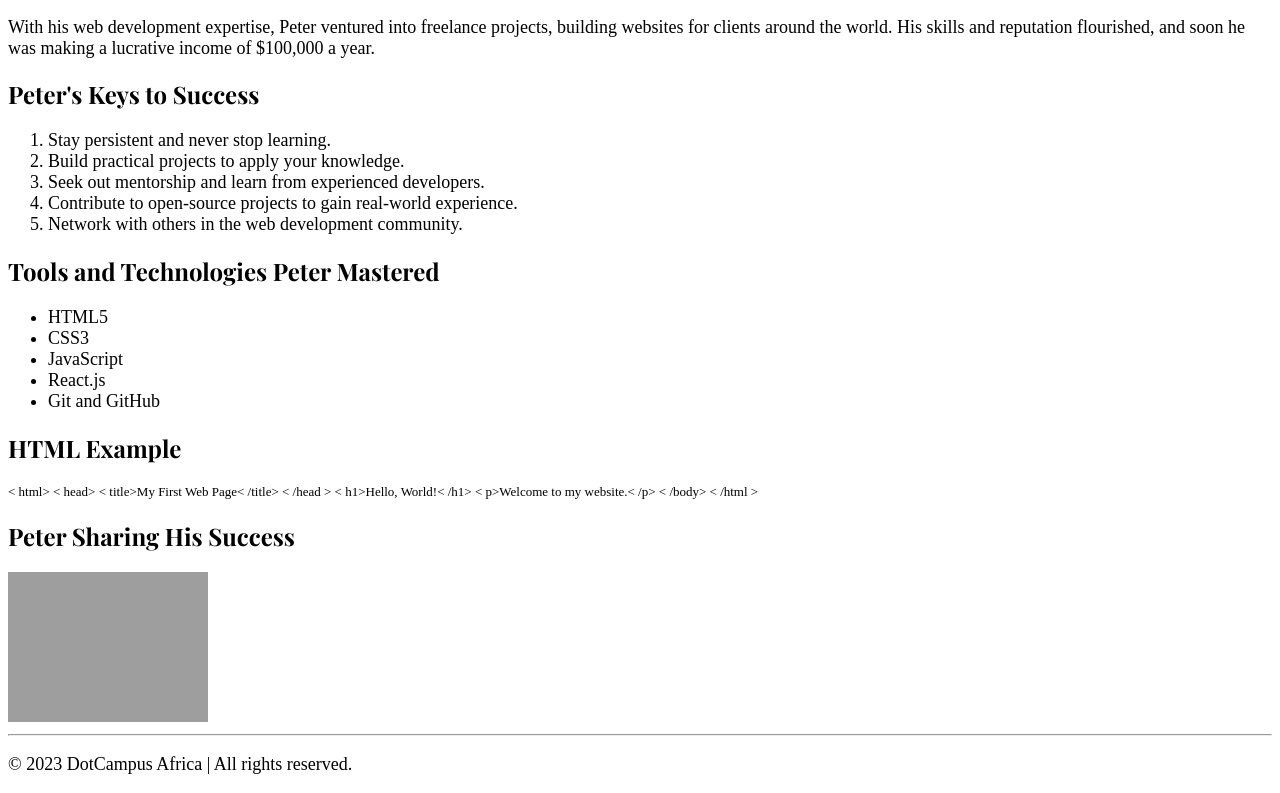
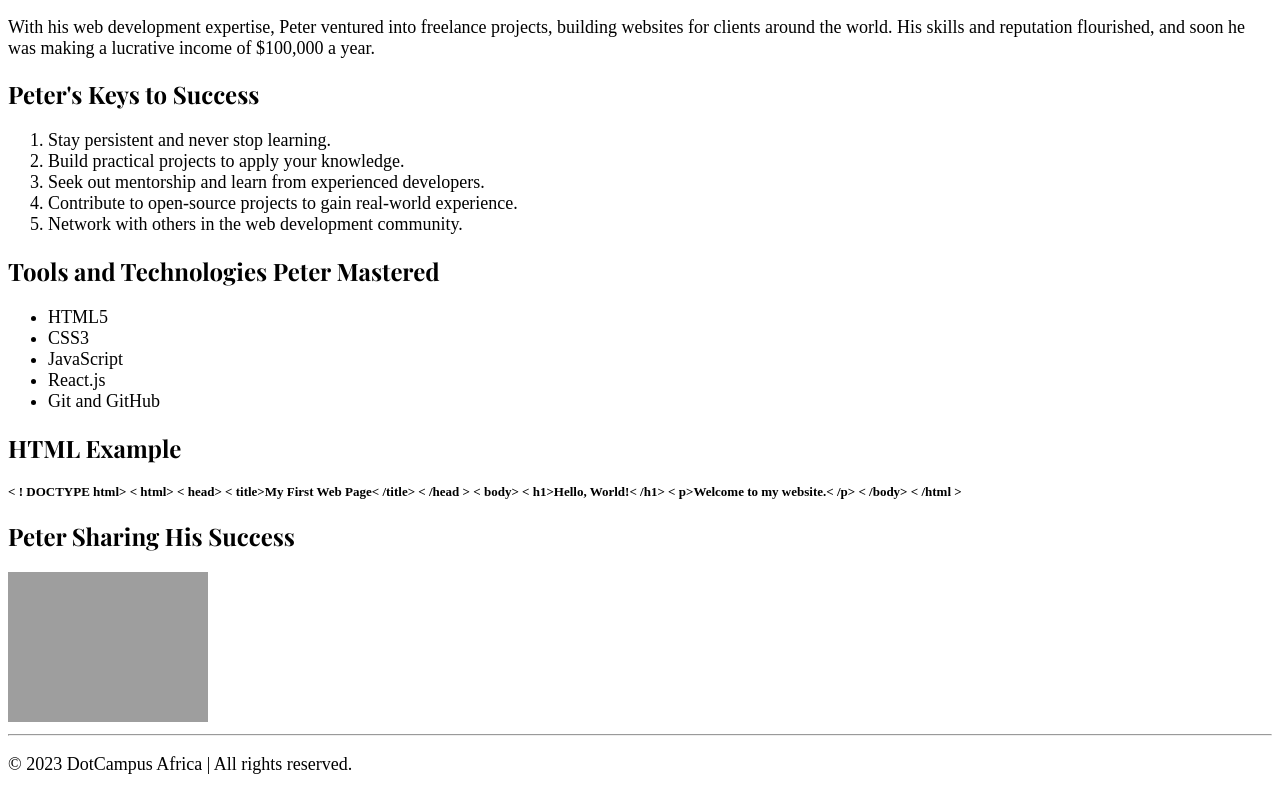
Before and after one commit to Nana0497/peters-success-story, a website built with Vite: page index.html in a window 1280 px wide. Shown: the part 958-1751 px from the top of the page. Built offline with nearby package versions, Linux system fonts and the light colour scheme; grey boxes are pictures that could not be loaded; a web font is replaced by a local one.

Commit message:
new line 82

```diff
--- a/index.html
+++ b/index.html
@@ -79,7 +79,7 @@
 
             <h2>HTML Example</h2>
             <div class="example">
-              <!DOCTYPE html> < html> < head> < title>My First Web Page< /title> < /head > <body> < h1>Hello, World!< /h1> < p>Welcome to my website.< /p> < /body> < /html >
+            <h4> < ! DOCTYPE html> < html> < head> < title>My First Web Page< /title> < /head > < body> < h1>Hello, World!< /h1> < p>Welcome to my website.< /p> < /body> < /html > </h4>
        </div>
 
        <h2>Peter Sharing His Success</h2>
```
